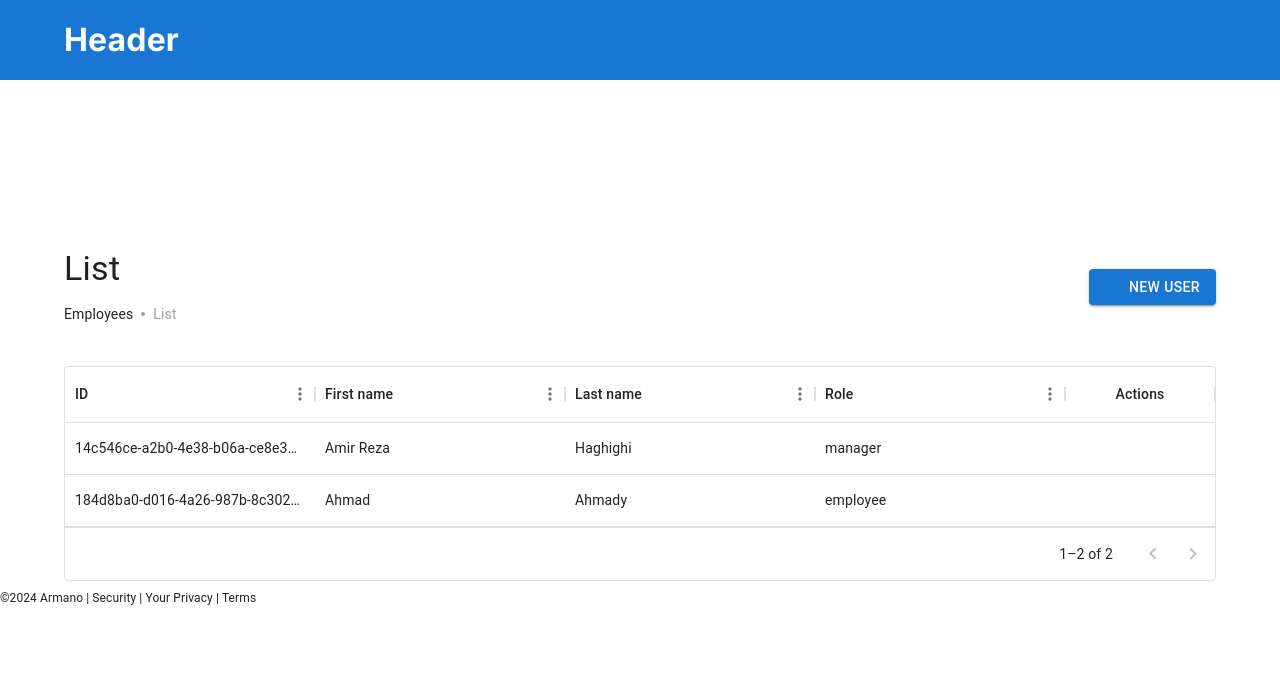
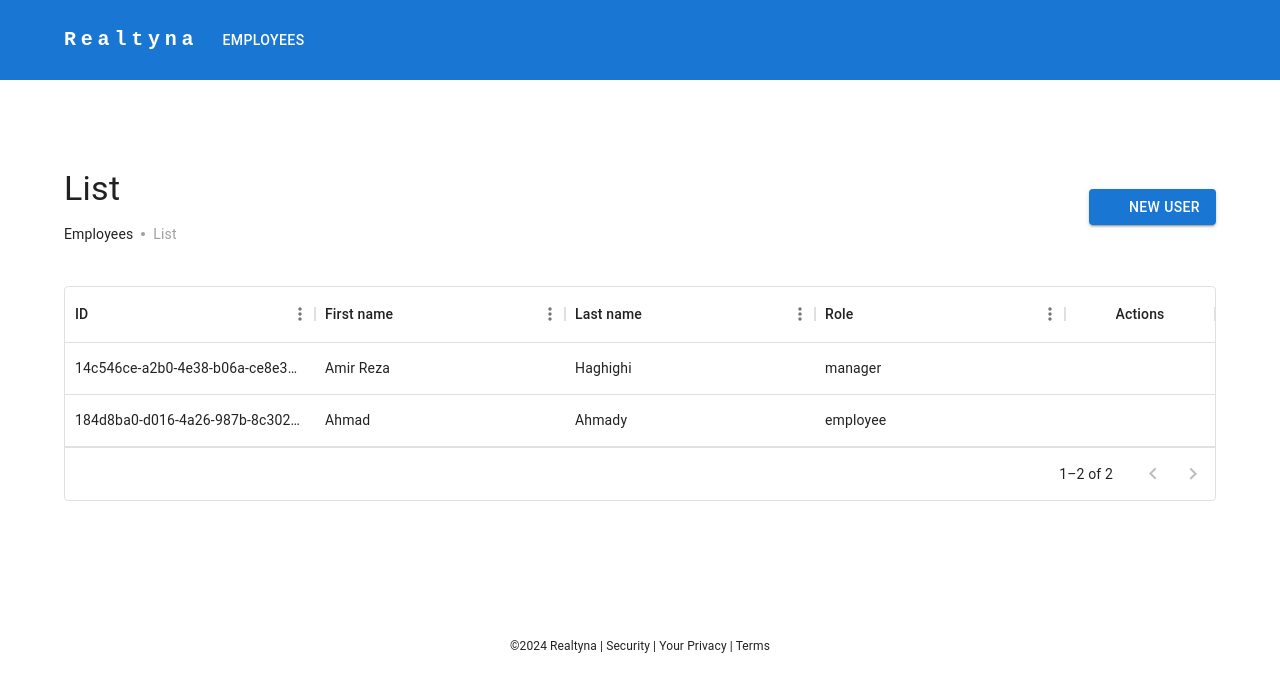
Before and after one commit to AmirRezaHaghighi/AmirRezaHaghighi, a Next.js app: page / in a window 1280 px wide. Shown: the top 692 px of the page. Built offline with nearby package versions, Linux system fonts and the light colour scheme; data requests are answered from the project's data file; some icons are missing.

Commit message:
refactor:refactor ui and make ui responsive

```diff
--- a/src/app/employee/components/EmployeeList.tsx
+++ b/src/app/employee/components/EmployeeList.tsx
@@ -136,7 +136,9 @@ const EmployeeList = ({
           }}
           pageSizeOptions={[5]}
           disableRowSelectionOnClick
-          onRowClick={(row) => router.push(paths.employee.details(row.id))}
+          onRowClick={(row) =>
+            router.push(paths.employee.details(row.id as string))
+          }
         />
       ) : (
         <EmptyContent
@@ -162,7 +164,7 @@ const EmployeeList = ({
           setSelectedItem(undefined);
         }}
         title="Delete"
-        content="Are you sure want to delete?"
+        content={`Are you sure want to delete ${selectedItem?.firstName} ${selectedItem?.lastName} ?`}
         action={
           <LoadingButton
             variant="contained"
--- a/src/app/employee/components/modals/AddEmployeeModal.tsx
+++ b/src/app/employee/components/modals/AddEmployeeModal.tsx
@@ -24,7 +24,7 @@ import { v4 as uuidv4 } from "uuid";
 import { useSnackbar } from "notistack";
 
 // store
-import { useDispatch , useSelector } from "react-redux";
+import { useDispatch, useSelector } from "react-redux";
 import { ThunkDispatch } from "@reduxjs/toolkit";
 import { RootState } from "src/store/slices";
 
@@ -60,7 +60,6 @@ const AddEmployeeModal: FC<AddEmployeeModalProps> = ({
   handleClose,
   data,
 }) => {
-
   // Extract data from props
   const Id = data?.id;
 
@@ -79,14 +78,14 @@ const AddEmployeeModal: FC<AddEmployeeModalProps> = ({
     },
     enableReinitialize: true,
     validationSchema,
-    onSubmit:(values) => {
+    onSubmit: (values) => {
       if (Id) {
         dispatch(editEmployee({ id: Id, ...values }));
-        enqueueSnackbar("Employee Info Updated Successfully")
+        enqueueSnackbar("Employee Info Updated Successfully");
         handleClose();
       } else {
         dispatch(addEmployee({ id: uuidv4(), ...values }));
-        enqueueSnackbar("New Employee Created Successfully")
+        enqueueSnackbar("New Employee Created Successfully");
         handleClose();
       }
     },
@@ -109,7 +108,7 @@ const AddEmployeeModal: FC<AddEmployeeModalProps> = ({
       <DialogTitle>{Id ? "Edit" : "Add"} Employee</DialogTitle>
       <DialogContent>
         <form>
-          <Stack spacing={2}>
+          <Stack spacing={2} sx={{ py: 1 }}>
             <TextField
               id="firstName"
               name="firstName"
@@ -153,8 +152,12 @@ const AddEmployeeModal: FC<AddEmployeeModalProps> = ({
           </Stack>
         </form>
       </DialogContent>
-      <DialogActions>
-        <LoadingButton variant="contained" loading={employees.loading} type="submit">
+      <DialogActions sx={{ px: 3, pb: 2}}>
+        <LoadingButton
+          variant="contained"
+          loading={employees.loading}
+          type="submit"
+        >
           {Id ? "Edit" : "Add"}
         </LoadingButton>
         <Button variant="outlined" color="error" onClick={handleClose}>
--- a/src/components/custom-dialog/confirm-dialog.tsx
+++ b/src/components/custom-dialog/confirm-dialog.tsx
@@ -23,7 +23,7 @@ export default function ConfirmDialog({
 
       {content && <DialogContent sx={{ typography: 'body2' }}> {content} </DialogContent>}
 
-      <DialogActions>
+      <DialogActions sx={{m:1}}>
         {action}
 
         <Button variant="outlined" color="inherit" onClick={onClose}>
--- a/src/layouts/Footer.tsx
+++ b/src/layouts/Footer.tsx
@@ -2,9 +2,9 @@ import React from "react";
 import { Box, Typography } from "@mui/material";
 
 const Footer = () => (
-  <Box component="footer">
+  <Box component="footer" textAlign="center" py={5}>
     <Typography fontSize="12px" lineHeight="18px" fontWeight={400} mt={1}>
-      &copy;2024 Armano | Security | Your Privacy | Terms
+      &copy;2024  Realtyna | Security | Your Privacy | Terms
     </Typography>
   </Box>
 );
--- a/src/layouts/Header.tsx
+++ b/src/layouts/Header.tsx
@@ -1,8 +1,40 @@
-import React from "react";
-import { AppBar, Container, Toolbar } from "@mui/material";
+import React, { useState } from "react";
+
+// mui
+import {
+  AppBar,
+  Box,
+  Button,
+  Container,
+  IconButton,
+  Menu,
+  MenuItem,
+  Toolbar,
+  Typography,
+} from "@mui/material";
+
+// components
+import Iconify from "src/components/iconify";
+import { RouterLink } from "src/routes/components";
+
+// layout
 import { HEADER } from "./config-layout";
 
-const Header = () => (
+
+const pages = ["Employees"];
+
+const Header = () => {
+  const [anchorElNav, setAnchorElNav] = useState<null | HTMLElement>(null)
+
+  const handleOpenNavMenu = (event: React.MouseEvent<HTMLElement>) => {
+    setAnchorElNav(event.currentTarget);
+  };
+
+  const handleCloseNavMenu = () => {
+    setAnchorElNav(null);
+  };
+
+  return (
     <AppBar sx={{ boxShadow: "none" }} position="sticky">
       <Toolbar
         disableGutters
@@ -21,10 +53,75 @@ const Header = () => (
             alignItems: "center",
           }}
         >
-        <h1>Header</h1>
+          <Typography
+            variant="h6"
+            noWrap
+            component="a"
+            href="/"
+            sx={{
+              mr: 2,
+              display: { xs: "none", md: "flex" },
+              fontFamily: "monospace",
+              fontWeight: 700,
+              letterSpacing: ".3rem",
+              color: "inherit",
+              textDecoration: "none",
+            }}
+          >
+            Realtyna
+          </Typography>
+          <Box sx={{ flexGrow: 1, display: { xs: "none", md: "flex" } }}>
+            {pages.map((page) => (
+              <Button
+                key={page}
+                component={RouterLink}
+                href="/"
+                sx={{ my: 2, color: "white", display: "block" }}
+              >
+                {page}
+              </Button>
+            ))}
+          </Box>
+          <Box sx={{ flexGrow: 1, display: { xs: "flex", md: "none" } }}>
+            <IconButton
+              size="large"
+              aria-label="account of current user"
+              aria-controls="menu-appbar"
+              aria-haspopup="true"
+              onClick={handleOpenNavMenu}
+              color="inherit"
+            >
+              <Iconify icon="material-symbols:menu" />
+            </IconButton>
+            <Menu
+              id="menu-appbar"
+              anchorEl={anchorElNav}
+              anchorOrigin={{
+                vertical: "bottom",
+                horizontal: "left",
+              }}
+              keepMounted
+              transformOrigin={{
+                vertical: "top",
+                horizontal: "left",
+              }}
+              open={Boolean(anchorElNav)}
+              onClose={handleCloseNavMenu}
+              sx={{
+                display: { xs: "block", md: "none" },
+              }}
+            >
+              {pages.map((page) => (
+                <MenuItem key={page} onClick={handleCloseNavMenu}>
+                  <Typography textAlign="center">{page}</Typography>
+                </MenuItem>
+              ))}
+            </Menu>
+          </Box>
         </Container>
       </Toolbar>
     </AppBar>
   );
+};
 
 export default Header;
--- a/src/layouts/layout.tsx
+++ b/src/layouts/layout.tsx
@@ -18,7 +18,7 @@ export default function MainLayout({ children }: Props) {
         component="main"
         sx={{
           flexGrow: 1,
-          pt: { xs: 11, md: 21 },
+          py: { xs: 5, md: 11 },
         }}
       >
         <SnackbarProvider> {children}</SnackbarProvider>
```
Lines whose indentation alone changed are shown as unchanged.
